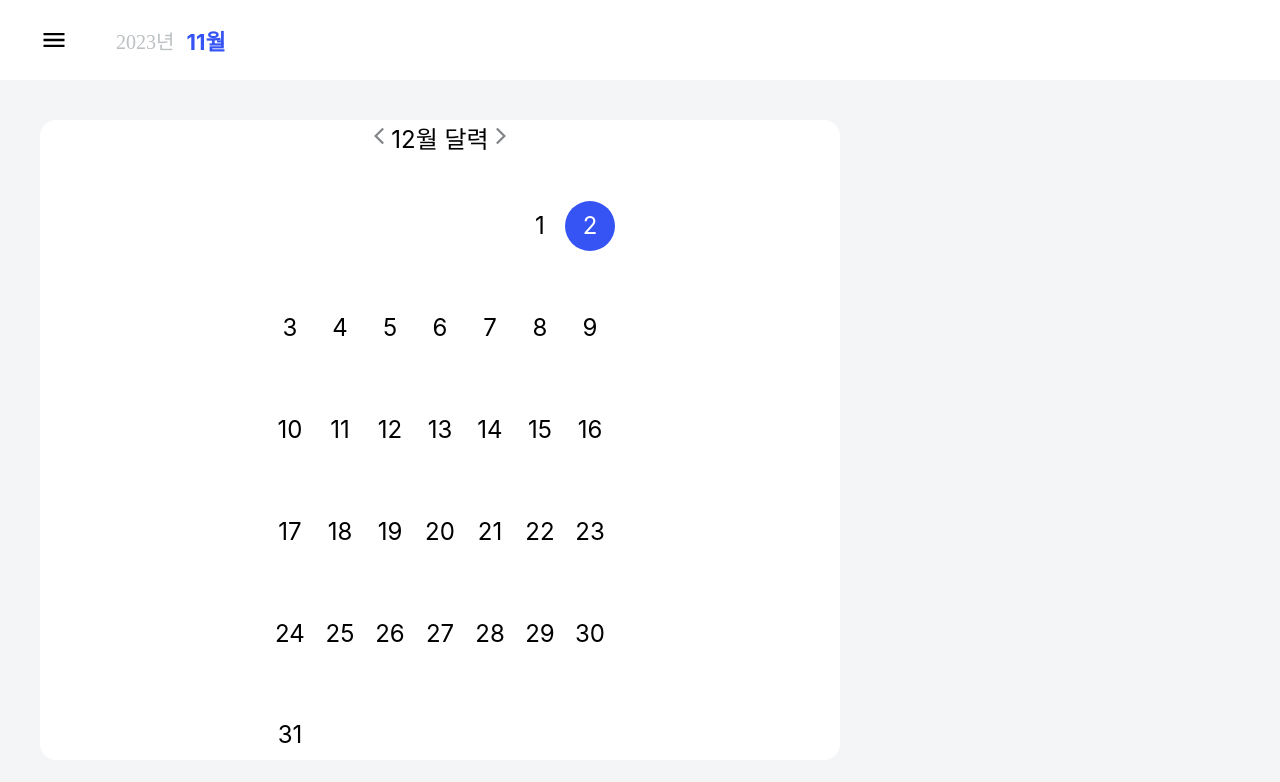
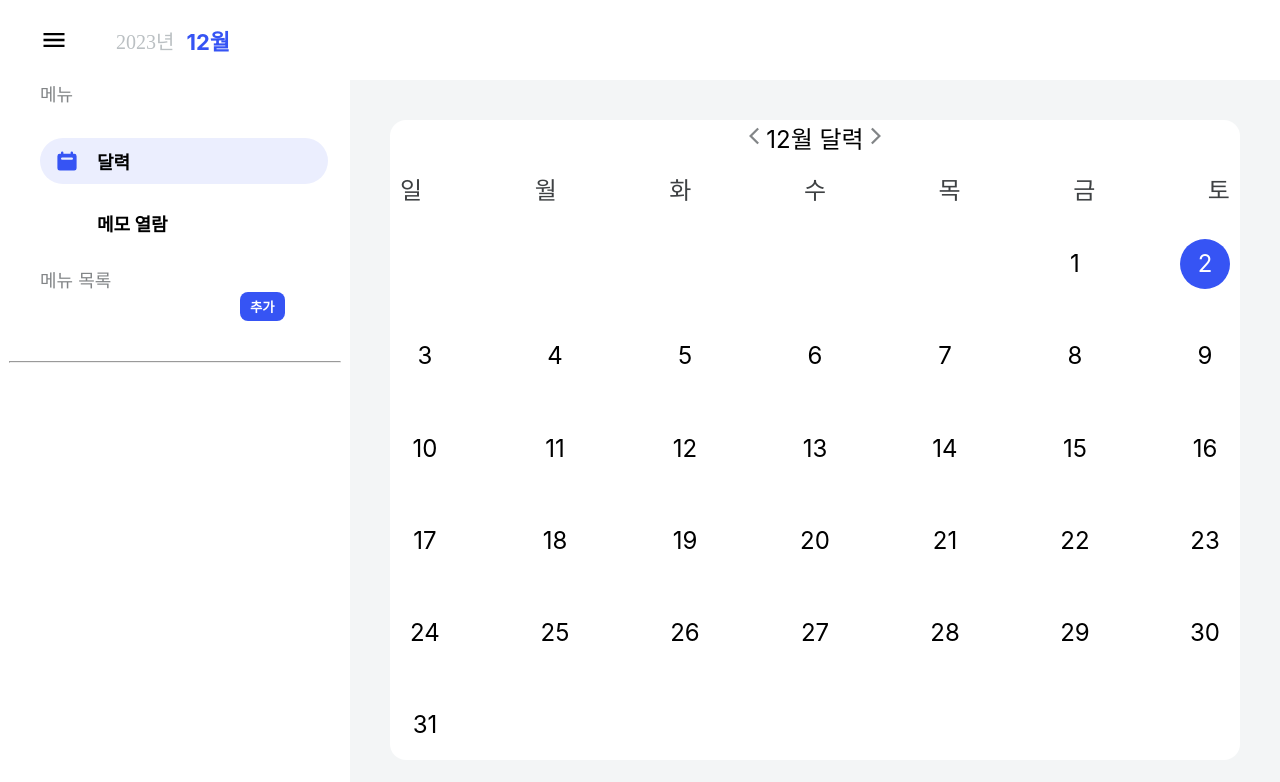
Before and after one commit to pck-llight/online_calender, a React (Create React App) app: page / in a window 1280 px wide. Shown: the top 782 px of the page. Built offline with nearby package versions, Linux system fonts and the light colour scheme; some icons are missing.

Commit message:
달력 기능 구현!!!!!!!!!!!

```diff
--- a/src/App.js
+++ b/src/App.js
@@ -51,7 +51,8 @@ const Month = styled.b`
 `
 
 function App() {
-  const [isMenuOn, setIsMenuOn] = useState(false);
+  const [isMenuOn, setIsMenuOn] = useState(true);
+  const [selectedDate, setSelectedDate] = useState(new Date()); // 추가: 선택된 날짜 상태
 
   //햄버거 메뉴 버튼 기능
   function menuOnOff(){
@@ -64,13 +65,13 @@ function App() {
     <>
       <Header>
         <NavTopMenuButton onClick={menuOnOff}><IoMdMenu size={28} /></NavTopMenuButton>
-        <Year>2023년</Year><Month>11월</Month>
+        <Year>{selectedDate.getFullYear()}년</Year><Month>{selectedDate.getMonth() + 1}월</Month>
       </Header>
       <div style={{
         display: "flex"
       }}>
         <Menu menu={isMenuOn}/>
-        <CalendarContanier menu={isMenuOn}/>
+        <CalendarContanier menu={isMenuOn} date={selectedDate} setDate={setSelectedDate} />
         {/*<Callender_test/>*/}
       </div>
     </>
--- a/src/Calendar.js
+++ b/src/Calendar.js
@@ -41,6 +41,15 @@ const DateCell = styled.div`
   justify-content: center;
 `
 
+/**
+ *
+ * @param {{
+ *   setSelectedDate: function
+ *   menu: boolean
+ * }} props
+ * @returns {JSX.Element}
+ * @constructor
+ */
 function Calendar(props){
 
   const [selectedMonth, setSelectedMonth] = useState(new Date());
@@ -48,8 +57,8 @@ function Calendar(props){
 
 
   function GenerateCalendar() {
-    const year = selectedMonth.getFullYear();
-    const month = selectedMonth.getMonth();
+    const year = props.date.getFullYear();
+    const month = props.date.getMonth();
     const daysInMonth = new Date(year, month + 1, 0).getDate();
     const firstDayOfMonth = new Date(year, month, 1).getDay();
 
@@ -87,8 +96,13 @@ function Calendar(props){
         {
           calendar.map((e) => {
             return <div style={{
+              width:"calc(100vw - 450px)",
               display: "flex",
               textAlign: "center",
+              alignItems:"center",
+              justifyContent:"space-between",
+              padding: "10px"
+
             }}>
               {
                 e.map((e) => {
@@ -102,13 +116,28 @@ function Calendar(props){
         }
       </>
     )
+  }
+  //이전 달로 이동하는 함수
+  function moveToPreviousMonth() {
+    const currentMonth = props.date.getMonth();
+    const newMonth = currentMonth === 0 ? 11 : currentMonth - 1;
+    const newYear = currentMonth === 0 ? props.date.getFullYear() - 1 : props.date.getFullYear();
 
+    props.setDate(new Date(newYear, newMonth));
+  }
+  // 다음 달로 이동하는 함수
+  function moveToNextMonth() {
+    const currentMonth = props.date.getMonth();
+    const newMonth = currentMonth === 11 ? 0 : currentMonth + 1;
+    const newYear = currentMonth === 11 ? props.date.getFullYear() + 1 : props.date.getFullYear();
+
+    props.setDate(new Date(newYear, newMonth));
   }
 
 
   return(
     <CalendarContanier style={{
-      width: props.menu ? "calc(100vw - 410px)" : "100vh",
+      width: props.menu ? "calc(100vw - 410px)" : "100vw",
       display:"flex",
       alignItems:"center",
       justifyContent:"space-between",
@@ -116,9 +145,25 @@ function Calendar(props){
     }}>
       <div style={{
         display:"flex",
+        alignItems:"center",
+        justifyContent:"space-between",
         gap: "20px"
       }}>
-        <SelectDate><IoChevronBackSharp size={24} color={"#828587"}/>{selectedMonth.getMonth() + 1}월 달력<IoChevronForwardSharp size={24} color={"#828587"}/></SelectDate>
+        <SelectDate><IoChevronBackSharp onClick={moveToPreviousMonth} size={24} color={"#828587"}/>{props.date.getMonth() + 1}월 달력<IoChevronForwardSharp onClick={moveToNextMonth} size={24} color={"#828587"}/></SelectDate>
+      </div>
+      <div style={{
+        width:"calc(100vw - 450px)",
+        display:"flex",
+        alignItems:"center",
+        justifyContent: "space-between"
+      }}>
+      <DayOfWeek>일</DayOfWeek>
+      <DayOfWeek>월</DayOfWeek>
+      <DayOfWeek>화</DayOfWeek>
+      <DayOfWeek>수</DayOfWeek>
+      <DayOfWeek>목</DayOfWeek>
+      <DayOfWeek>금</DayOfWeek>
+      <DayOfWeek>토</DayOfWeek>
       </div>
       <GenerateCalendar/>
     </CalendarContanier>
--- a/src/Menu.js
+++ b/src/Menu.js
@@ -1,7 +1,7 @@
 import Memo from "./components/Memo"
 import styled from "styled-components";
 import {HiCalendar} from "react-icons/hi";
-import React from "react";
+import React, {useState} from "react";
 import {PiTagFill} from "react-icons/pi";
 
 //사이드 메뉴
@@ -92,7 +92,11 @@ const Hr = styled.hr`
   margin-right: auto;
 
 `
+
+//hr 디자인
 function Menu(props){
+  const [post, setpost] = useState([]);
+
 
 
   return(
@@ -106,19 +110,19 @@ function Menu(props){
           메뉴
           <MenuCalenderButton><HiCalendar size={24} color={"#3654F4"}/>달력</MenuCalenderButton>
           <MenuMemoButton><PiTagFill size={24} color={"#F44336"}/>메모 열람</MenuMemoButton>
-          메뉴 목록 <MemoAddButton>추가</MemoAddButton>
+          메뉴 목록 <MemoAddButton onClick={() => {
+            post.push({"title": "sunrint", "content": "wifi is sus", "date": "2023.12.12", "id": post.length? post[post.length-1].id+1: 0})
+            setpost([...post])
+        }}>추가</MemoAddButton>
         </MenuTitle>
         <Hr/>
         <MemoContainer>
-          <Memo title = "adkdkadkdkadkdkadkdk" content = "ajkdassssssssssssssssssssssssssssssssssssssssjklafjdafkjdakfjakfjajfkajffjdsakljfkldsafkldjalfjdl"/>
-          <Memo/>
-          <Memo/>
-          <Memo/>
-          <Memo/>
-          <Memo/>
-          <Memo/>
-          <Memo/>
-          <Memo/>
+          {
+            post.map(e => {
+              console.log(e.id);
+              return <Memo title ={e.title} content ={e.content} date = {e.date} id={e.id} post={post} setpost={setpost}/>
+            })
+          }
         </MemoContainer>
       </SideMenu>
     </>
--- a/src/components/Memo.js
+++ b/src/components/Memo.js
@@ -5,7 +5,7 @@ import React from "react";
 //메모 카드
 const MemoCard = styled.div`
   width: 330px;
-  height: 1000px;
+  height: 150px;
   border-radius: 16px;
   background-color: #F3F5F6;
   border: none;
@@ -55,9 +55,10 @@ const MemoContent = styled.h4`
 `
 //메모 날짜
 const Memoday = styled.p`
-  color: #BBC0C3;
+  color: #abafb2;
   font-size: 14px;
   margin: 0;
+  font-weight: bold;
 `
 
 
@@ -76,8 +77,19 @@ function Memo(props){
             alignItems: "center",
             justifyContent: "space-between"
           }}>
-            <Memoday>2023.12.12</Memoday><br/>
-            <MemoDelButton><MdDelete size={24}/></MemoDelButton>
+            <Memoday>{props.date}</Memoday><br/>
+            <MemoDelButton onClick={(e)=> {
+              let idx = 0
+              props.post.forEach( e => {
+                if (props.id == e.id){
+                  let a = props.post.slice(0,idx).concat(props.post.slice(idx+1))
+                  props.setpost([...a])
+                  props.post[e.id] = props.post.splice(e.index,1,'')
+                }
+                idx++;
+              }
+              )
+            }}><MdDelete size={24}/></MemoDelButton>
           </div>
         </MemoCard>
     </>
```
